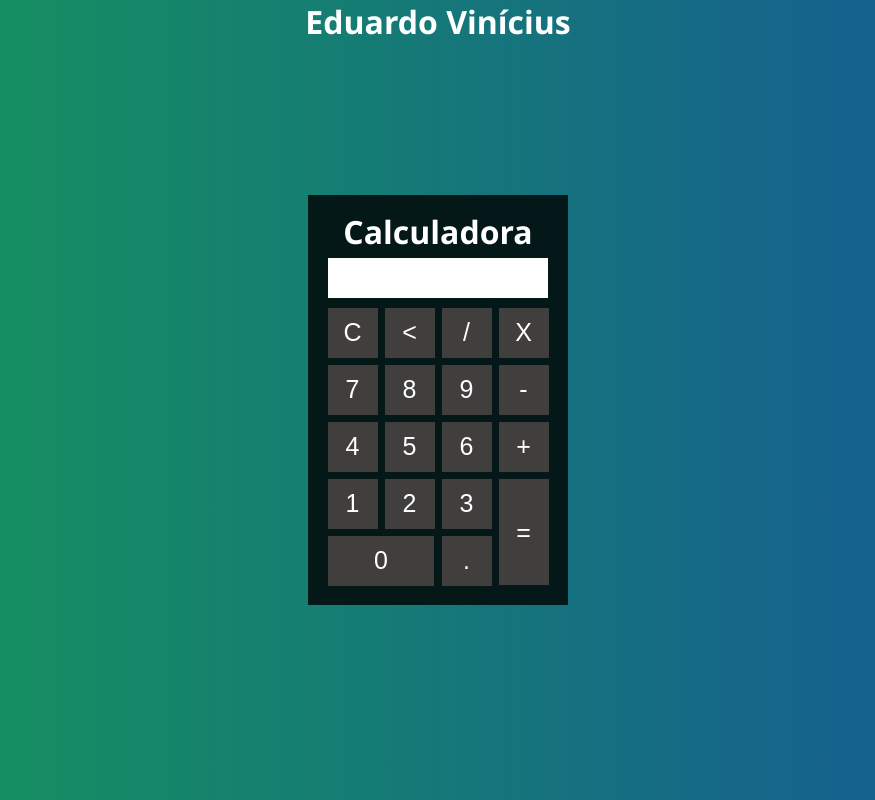
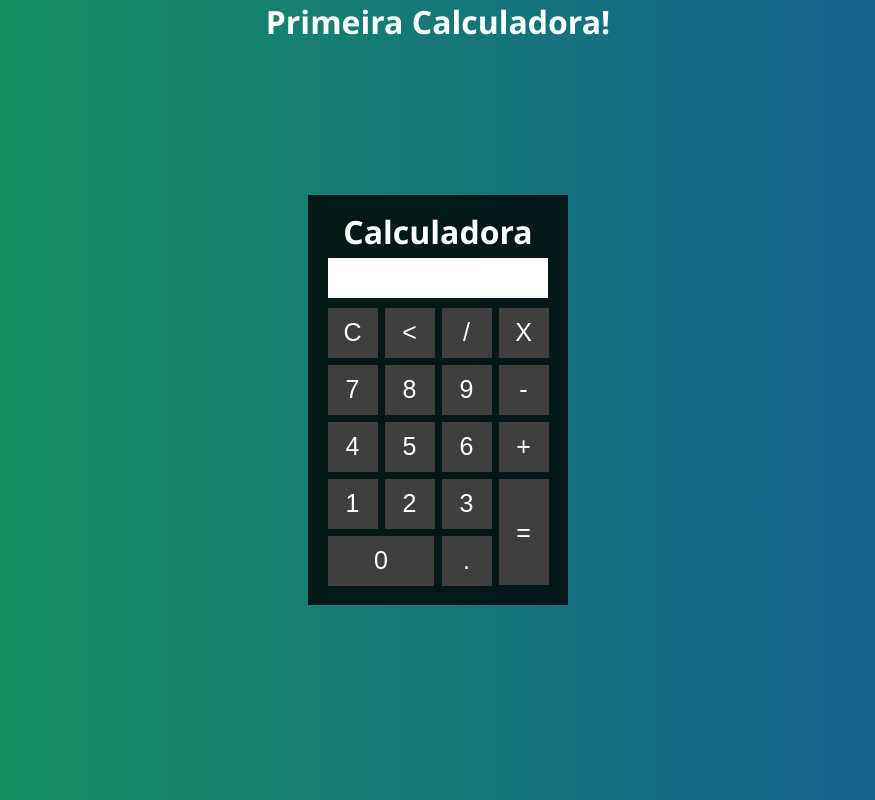
Before and after one commit to EduardoXT/Calculadora, a plain HTML site: page index.html in a window 1280 px wide. Shown: the whole page, without its empty margins (202-1077 px from the left). Drawn offline with Linux system fonts and the light colour scheme.

Commit message:
Alteração do arquivo index.

```diff
--- a/calculadora.html
+++ b/index.html
@@ -10,7 +10,7 @@
 </head>
 <body>
     <div class="fundo">
-        <h1>Eduardo Vinícius</h1>
+        <h1>Primeira Calculadora!</h1>
 
             <div class="calculadora">
                 <h1>Calculadora</h1>
```
